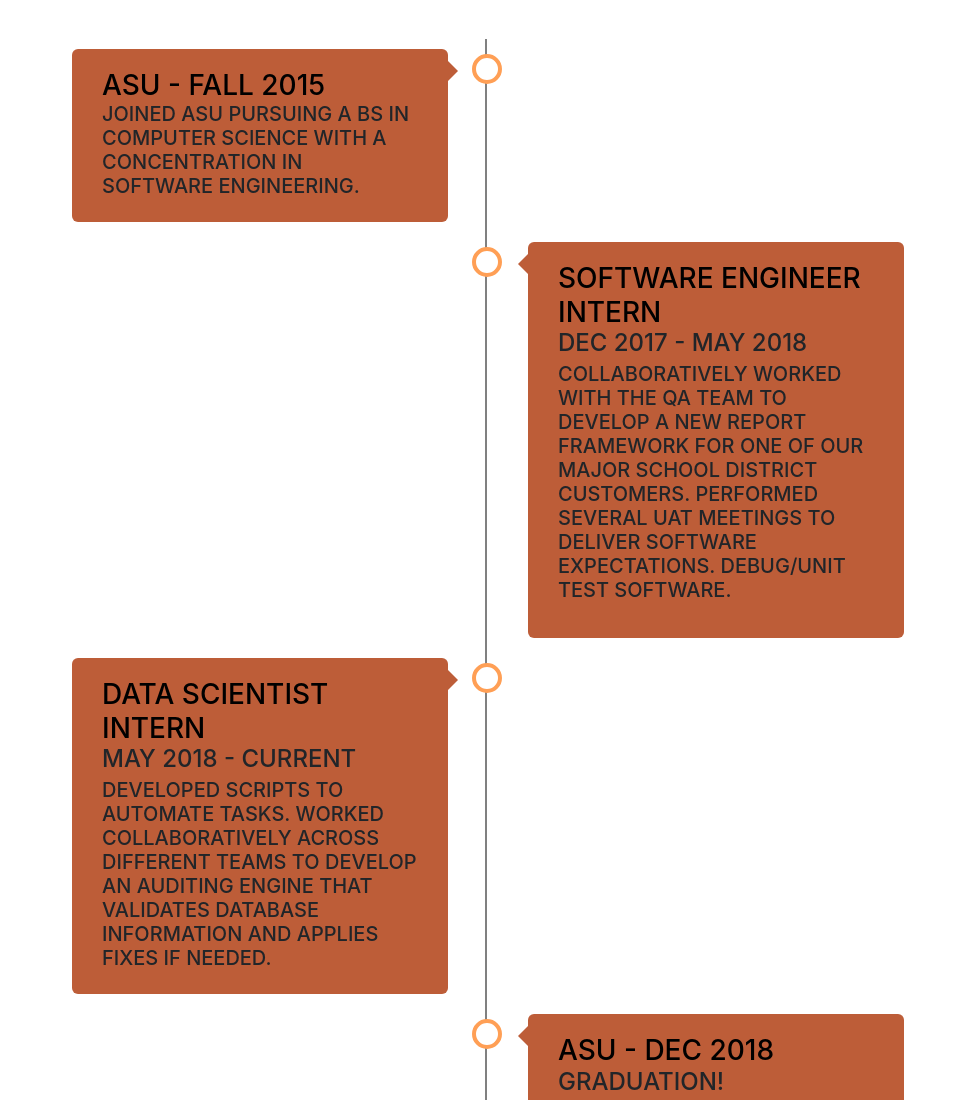
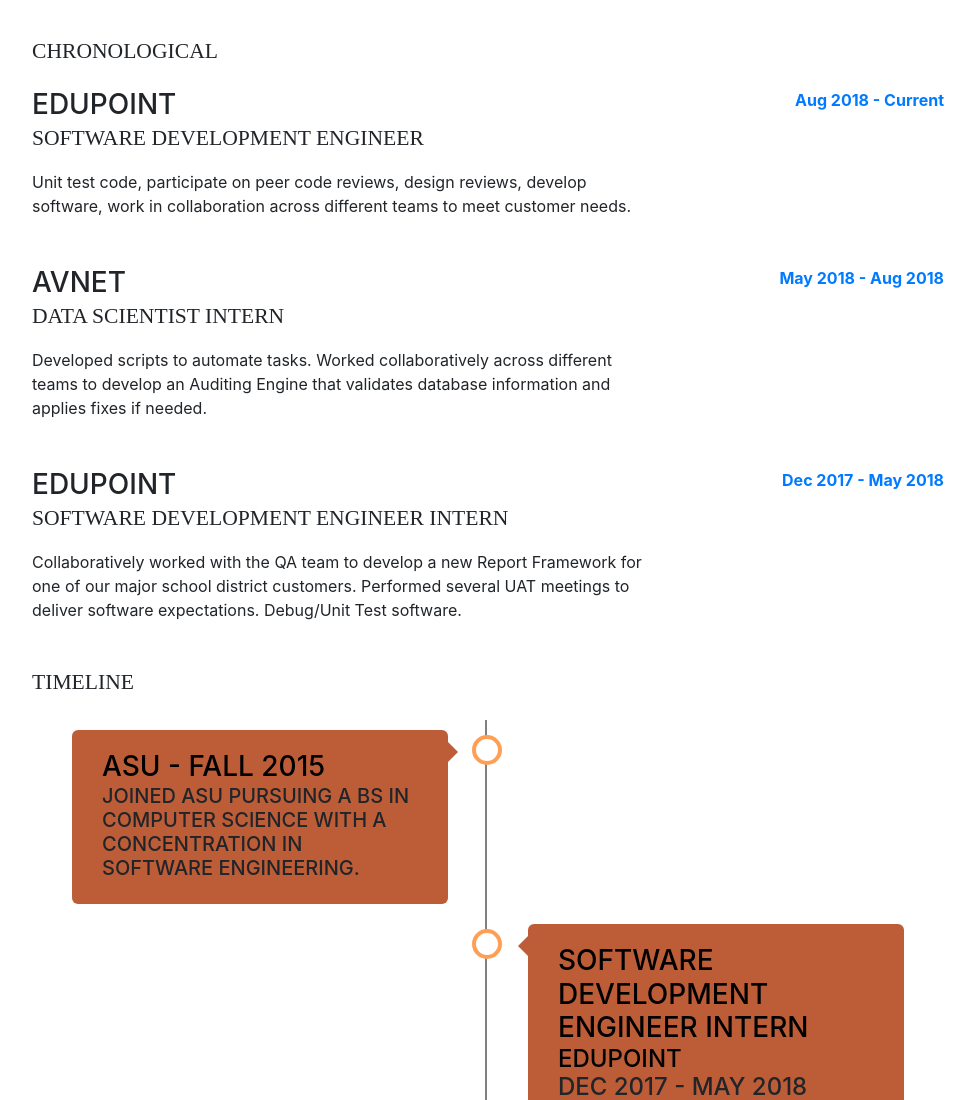
Before and after one commit to jonnhynick/jonnhynick.github.io, a website with bundled scripts: page index.html in a window 1280 px wide. Shown: the part 1140-2240 px from the top of the page, without its empty margins (288-1263 px from the left). Built offline with nearby package versions, Linux system fonts and the light colour scheme; a web font is replaced by a local one.

Commit message:
Added Chronological and timeline sections into experience, updated resume pdf.

```diff
--- a/index.html
+++ b/index.html
@@ -26,7 +26,7 @@
     <!-- Custom styles for this template -->
     <link href="vendor/css/resume.css" rel="stylesheet">
     <link href="vendor/css/timeline.css" rel="stylesheet">
-    <!--Chat script-->
+      <!--Chat script-->
     <script src="//code.tidio.co/zyc8vcs4vilivtvpsmjbsphjo1v8fthn.js"></script>
 </head>
 
@@ -106,7 +106,7 @@
                     </div>
                 </div>
             </div>
-            <div class="subheading mb-3">Programming Languages &amp; Tools</div>
+            <div class="subheading mb-3">Programming Languages &amp; Tools - (Always looking to expand)</div>
             <ul class="list-inline list-icons">
                 <li class="list-inline-item">
                     <i class="devicon-java-plain-wordmark colored"></i>
@@ -149,6 +149,41 @@
     <section class="resume-section p-3 p-lg-5 d-flex flex-column" id="experience">
         <div class="my-auto">
             <h2 class="mb-5">Experience</h2>
+            <h3 class="subheading mb-4">Chronological</h3>
+            <div class="resume-item d-flex flex-column flex-md-row mb-5">
+                <div class="resume-content mr-auto">
+                    <h3 class="mb-0">Edupoint</h3>
+                    <div class="subheading mb-3">Software Development Engineer</div>
+                    <div>Unit test code, participate on peer code reviews, design reviews, develop software,
+                        work in collaboration across different teams to meet customer needs.</div>
+                </div>
+                <div class="resume-date text-md-right">
+                    <span class="text-primary"><strong>Aug 2018 - Current</strong></span>
+                </div>
+            </div>
+            <div class="resume-item d-flex flex-column flex-md-row mb-5">
+                <div class="resume-content mr-auto">
+                    <h3 class="mb-0">Avnet</h3>
+                    <div class="subheading mb-3">Data Scientist Intern</div>
+                    <div>Developed scripts to automate tasks. Worked collaboratively across different teams to develop an Auditing Engine
+                        that validates database information and applies fixes if needed.</div>
+                </div>
+                <div class="resume-date text-md-right">
+                    <span class="text-primary"><strong>May 2018 - Aug 2018</strong></span>
+                </div>
+            </div>
+            <div class="resume-item d-flex flex-column flex-md-row mb-5">
+                <div class="resume-content mr-auto">
+                    <h3 class="mb-0">Edupoint</h3>
+                    <div class="subheading mb-3">Software Development Engineer Intern</div>
+                    <div>Collaboratively worked with the QA team to develop a new Report Framework for one of our major school district customers.
+                        Performed several UAT meetings to deliver software expectations. Debug/Unit Test software.</div>
+                </div>
+                <div class="resume-date text-md-right">
+                    <span class="text-primary"><strong>Dec 2017 - May 2018</strong></span>
+                </div>
+            </div>
+            <h3 class="subheading mb-4">Timeline</h3>
             <div class="time-timeline">
                 <div class="time-container time-left">
                     <div class="time-content">
@@ -158,7 +193,8 @@
                 </div>
                 <div class="time-container time-right">
                     <div class="time-content">
-                        <h3 class="mb-0 time-timeline-header">Software Engineer Intern</h3>
+                        <h3 class="mb-0 time-timeline-header">Software Development Engineer Intern</h3>
+                        <h4 class="mb-0 time-timeline-header">Edupoint</h4>
                         <h4 class="mb-1">Dec 2017 - May 2018</h4>
                         <h5 class="mb-1">Collaboratively worked with the QA team to develop a new Report Framework for one of our major
                             school district customers. Performed several UAT meetings
@@ -169,12 +205,22 @@
                 <div class="time-container time-left">
                     <div class="time-content">
                         <h3 class="mb-0 time-timeline-header">Data Scientist Intern</h3>
-                        <h4 class="mb-1">May 2018 - Current</h4>
+                        <h4 class="mb-0 time-timeline-header">Avnet</h4>
+                        <h4 class="mb-1">May 2018 - August 2018</h4>
                         <h5 class="mb-1">Developed scripts to automate tasks. Worked collaboratively across different teams to develop an
                             Auditing Engine that validates database information and applies fixes if needed.</h5>
                     </div>
                 </div>
                 <div class="time-container time-right">
+                    <div class="time-content">
+                        <h3 class="mb-0 time-timeline-header">Software Development Engineer</h3>
+                        <h4 class="mb-0 time-timeline-header">Edupoint</h4>
+                        <h4 class="mb-1">Aug 2018 - Current</h4>
+                        <h5 class="mb-1">Unit test code, participate on peer code reviews, design reviews, develop software,
+                            work in collaboration across different teams to meet customer needs.</h5>
+                    </div>
+                </div>
+                <div class="time-container time-left">
                     <div class="time-content">
                         <h3 class="mb-0 time-timeline-header">ASU - DEC 2018</h3>
                         <h4 class="mb-1">Graduation!</h4>
```
Also changed, not shown: 2 other files.
